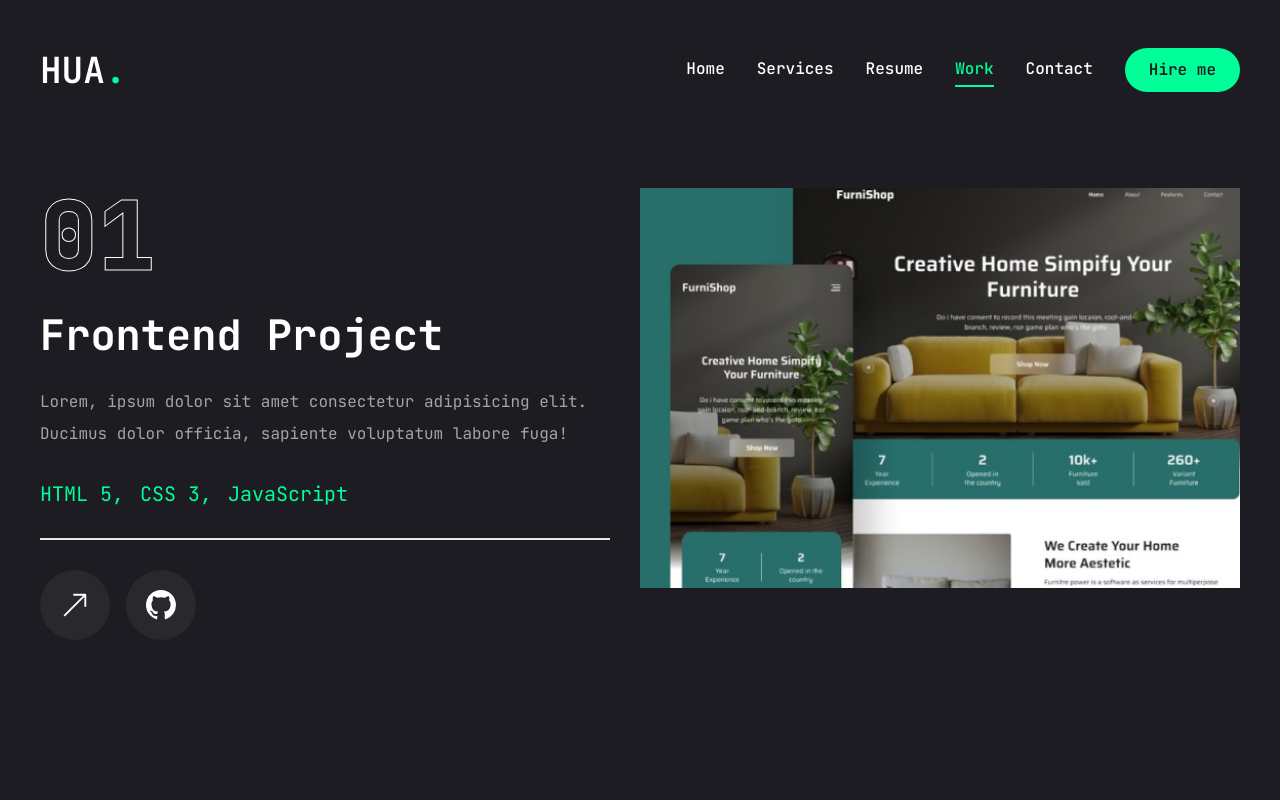
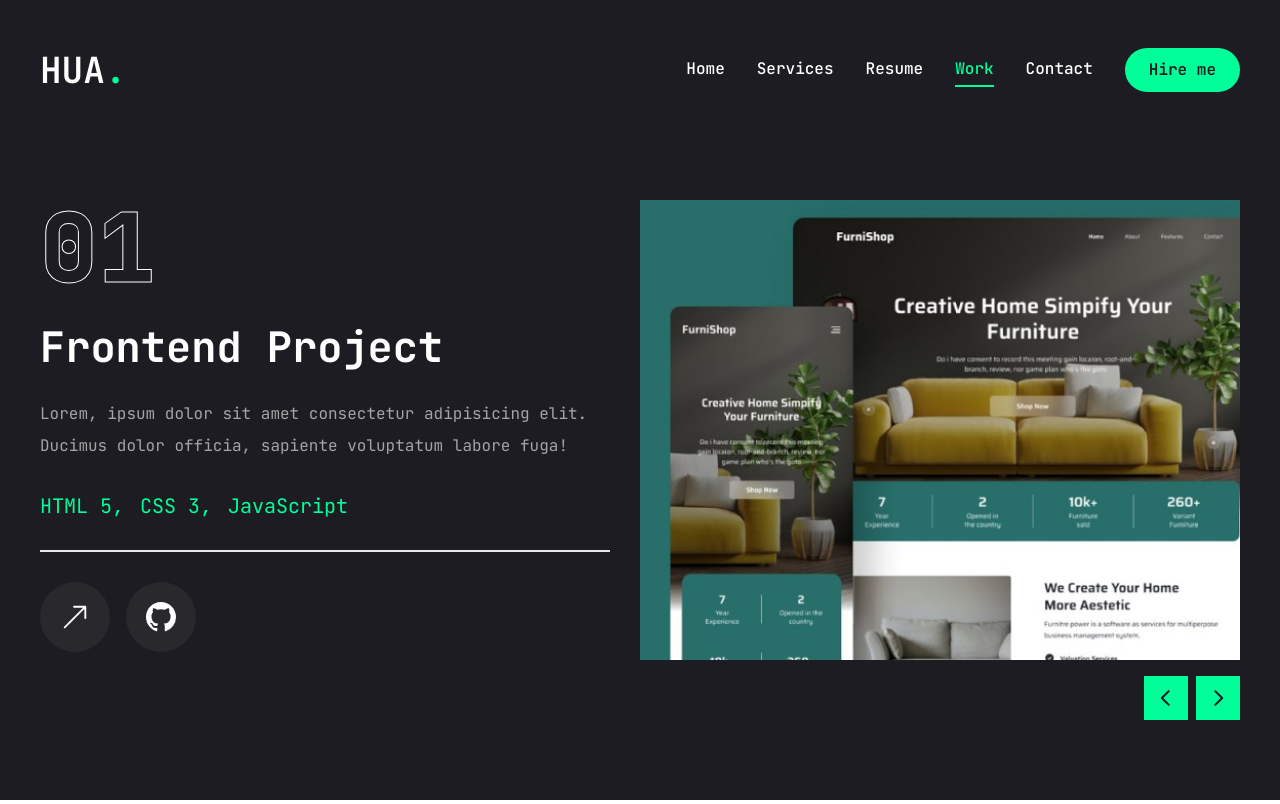
Before and after one commit to HasibullahAman/aman-portfolio, a Next.js app: page /work in a window 1280 px wide. Built offline with nearby package versions, Linux system fonts and the light colour scheme.

Commit message:
done problem of slide and start contact section

```diff
--- a/app/work/page.tsx
+++ b/app/work/page.tsx
@@ -53,7 +53,7 @@
         github: "",
     },
     {
-        num: "02",
+        num: "03",
         category: "Backend",
         title: "project 3",
         description: `Lorem, ipsum dolor sit amet consectetur adipisicing elit.
@@ -183,12 +183,12 @@
                     <div className='w-full xl:w-[50%]'>
                         <Swiper spaceBetween={30}
                             slidesPerView={1}
-                            className='xl:h-[520px] mb-12'
+                            className='xl:h-[520px] mb-22'
                             onSlideChange={handleSlideChange}
                         >
                             {projects.map((project, index) => {
                                 return <SwiperSlide key={index} className='w-full'>
-                                    <div className='h-[400px] relative group glex justify-center
+                                    <div className='h-[460px] relative group glex justify-center
                                     items-center bg-pink-50/20'>
                                         {/* overlay */}
                                         <div className='absolute top-0 bottom-0 w-ful h-full
@@ -202,12 +202,16 @@
                                 </SwiperSlide>
                             })}
                             {/* slider btn */}
-                            <WorkSliderBtns />
+                            <WorkSliderBtns containerStyles="flex gap-2 absolute right-0
+                            bottom-[calc(50%_-_22px)] xl:bottom-0 z-20 w-full justify-between
+                            xl:w-max xl:justify-none" btnStyles="bg-accent hover:bg-accent-hover
+                            text-primary text-[22px] w-[44px] h-[44px] flex justify-center items-center
+                            transition-all" iconsStyles="" />
                         </Swiper>
                     </div>
                 </div>
             </div>
         </motion.section>
-    )
-}
+    );
+};
 export default Work;
```
Also changed, not shown: components/WorkSliderBtns.jsx (line endings or trailing spaces).
